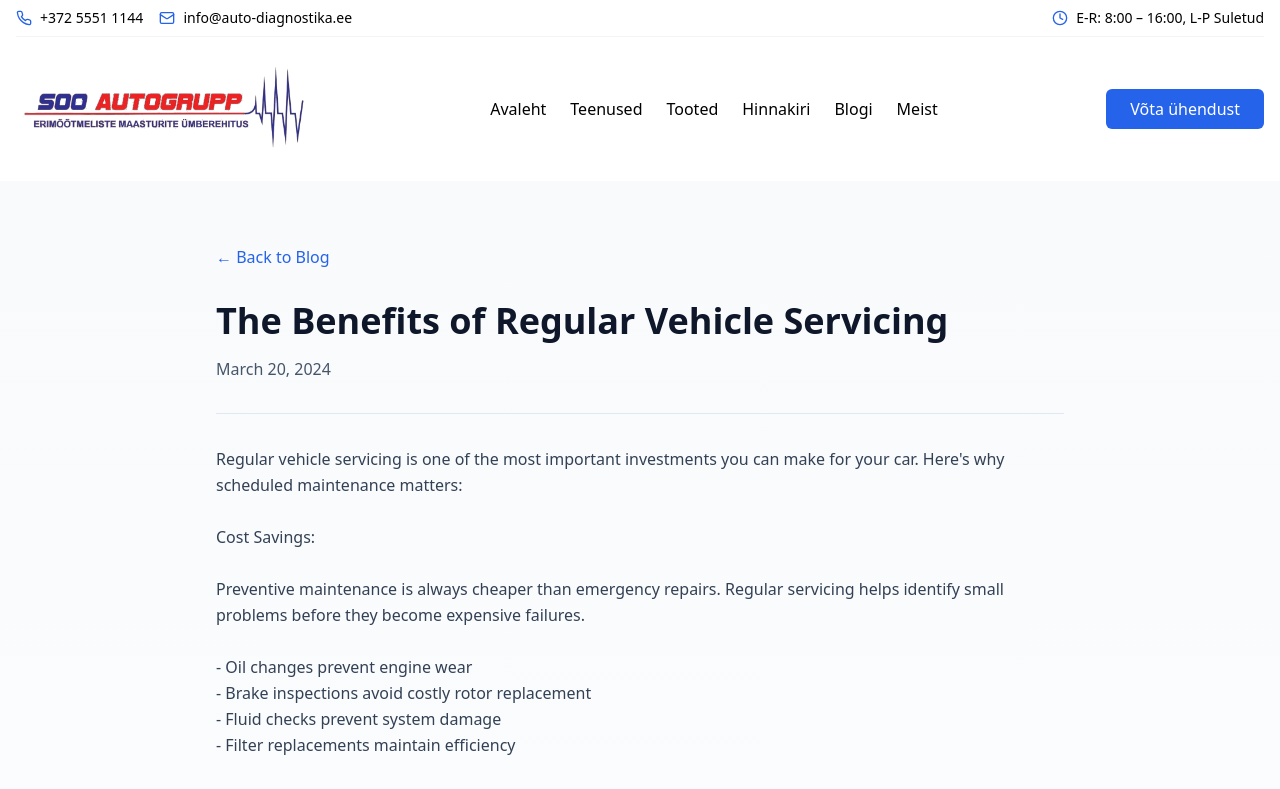
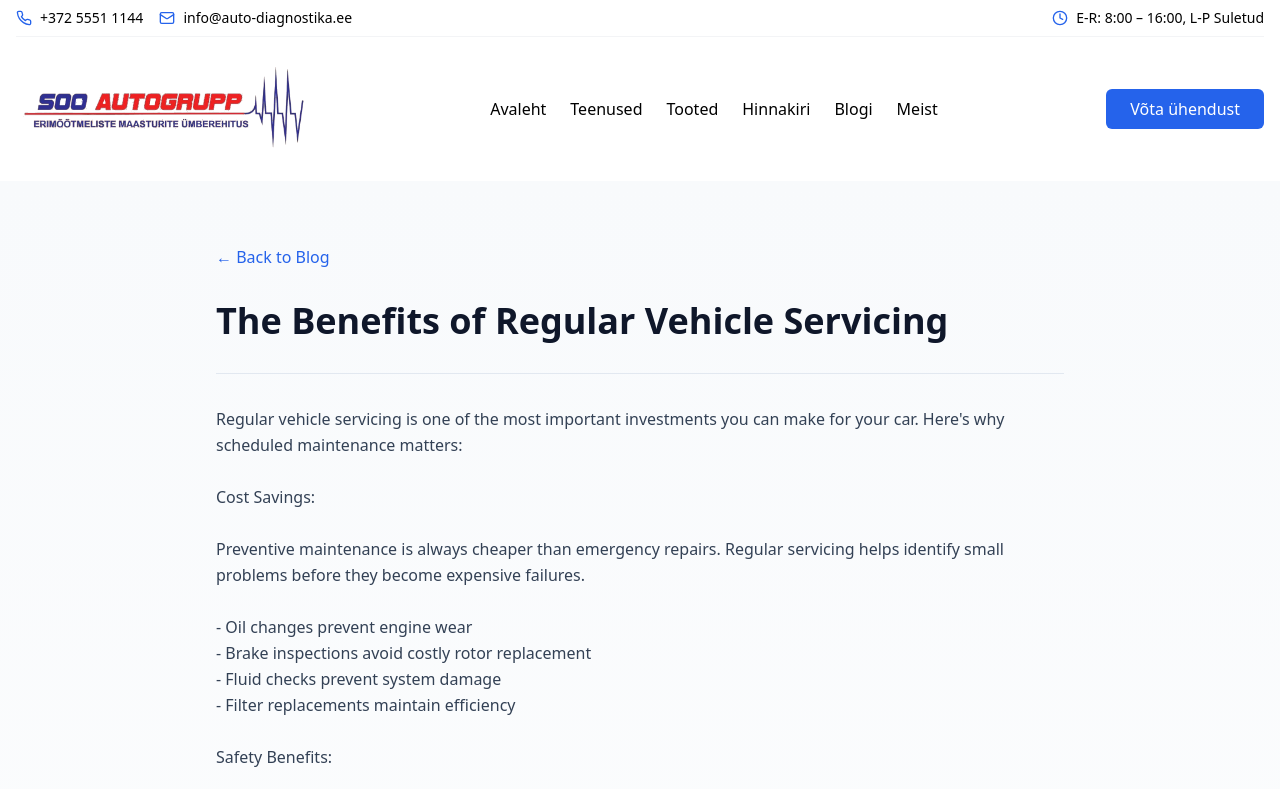
Before and after one commit to n1veklrn/soo-veeb, a React (Vite) app: page /blog/benefits-of-regular-vehicle-servicing in a window 1280 px wide. Shown: the top 789 px of the page. Built offline with nearby package versions, Linux system fonts and the light colour scheme.

Commit message:
Updated BlogPost.tsx

```diff
--- a/src/pages/Blog.tsx
+++ b/src/pages/Blog.tsx
@@ -25,14 +25,7 @@
                 <p className="text-slate-600 mb-4 leading-relaxed">
                   {post.summary}
                 </p>
-                <div className="flex items-center justify-between">
-                  <span className="text-sm text-slate-500">
-                    {new Date(post.createdAt).toLocaleDateString('en-US', {
-                      year: 'numeric',
-                      month: 'long',
-                      day: 'numeric',
-                    })}
-                  </span>
+                <div className="flex items-center justify-end">
                   <span className="text-blue-600 font-medium group-hover:underline">
                     Read more →
                   </span>
--- a/src/pages/BlogPost.tsx
+++ b/src/pages/BlogPost.tsx
@@ -36,16 +36,7 @@
 
         <article>
           <header className="mb-8 pb-8 border-b border-slate-200">
-            <h1 className="text-4xl font-bold text-slate-900 mb-4">{post.title}</h1>
-            <div className="flex items-center text-slate-600">
-              <time dateTime={post.createdAt}>
-                {new Date(post.createdAt).toLocaleDateString('en-US', {
-                  year: 'numeric',
-                  month: 'long',
-                  day: 'numeric',
-                })}
-              </time>
-            </div>
+            <h1 className="text-4xl font-bold text-slate-900">{post.title}</h1>
           </header>
 
           <div className="prose prose-slate max-w-none">
```
